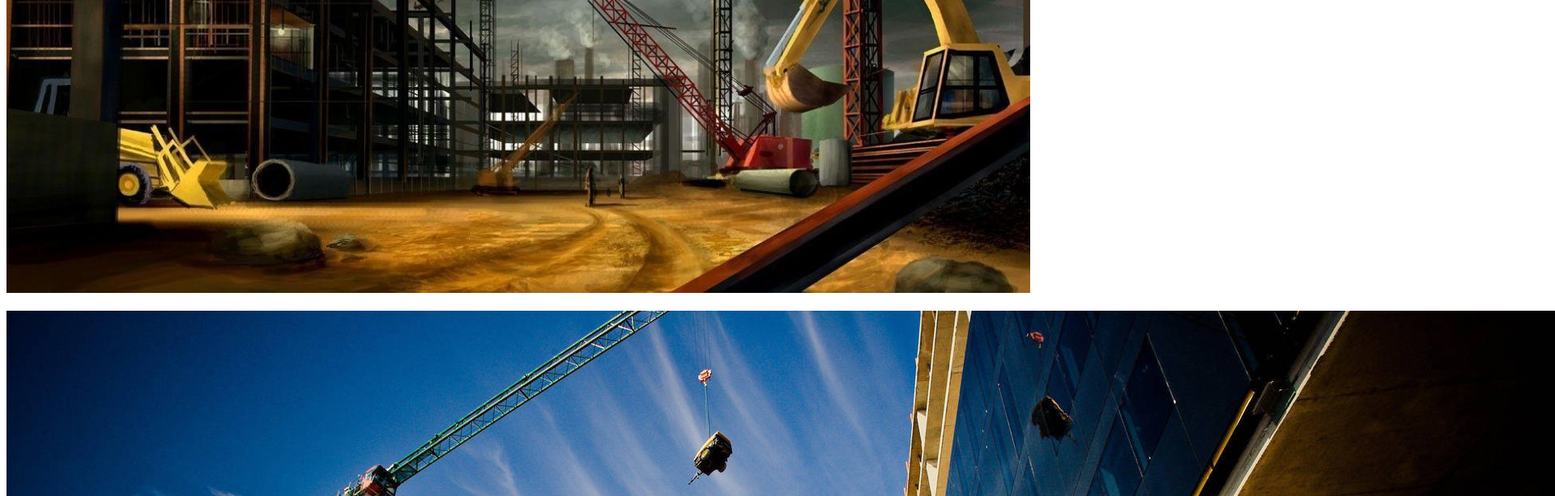
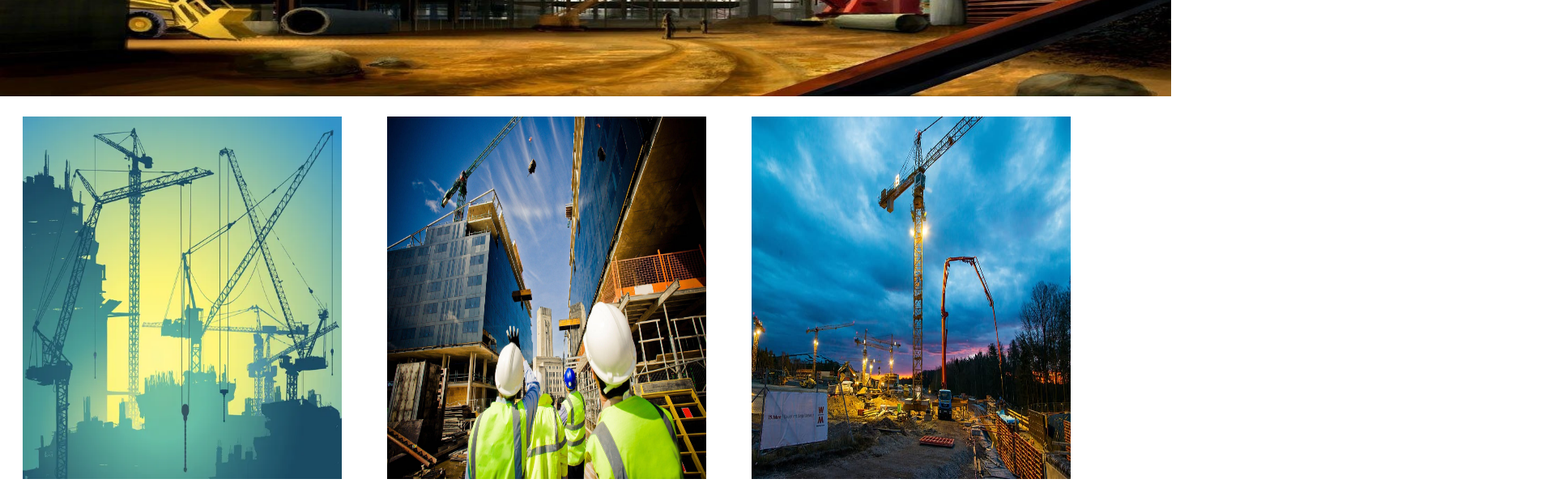
Before and after one commit to mkg668777/Background-Properties, a plain HTML site: page index.html in a window 1280 px wide. Shown: the part 400-1013 px from the top of the page at 81% size, 1920 px wide, since content can reach past the window. Drawn offline with Linux system fonts and the light colour scheme.

Commit message:
complete code

```diff
--- a/index.html
+++ b/index.html
@@ -4,7 +4,7 @@
     <meta charset="UTF-8">
     <meta name="viewport" content="width=device-width, initial-scale=1.0">
     <title>Document</title>
-    <link rel="stylesheet" href="index_Day6.css">
+    <link rel="stylesheet" href="styles.css">
 </head>
 <body>
     <div class="fullpage">
@@ -25,7 +25,7 @@
 <!-- content 2 -->
 
         <div class="content2">
-             <div id="part1"><img src="tower-cranesImg.jpg" alt="">
+             <div id="part1"><img src="tower-cranesImg.webp" alt="">
              </div>
              <div id="part2"><img src="civil-engineering.jpg" alt="" ></div>
 
```
Also changed, not shown: styles.css (renamed from styless.css).
